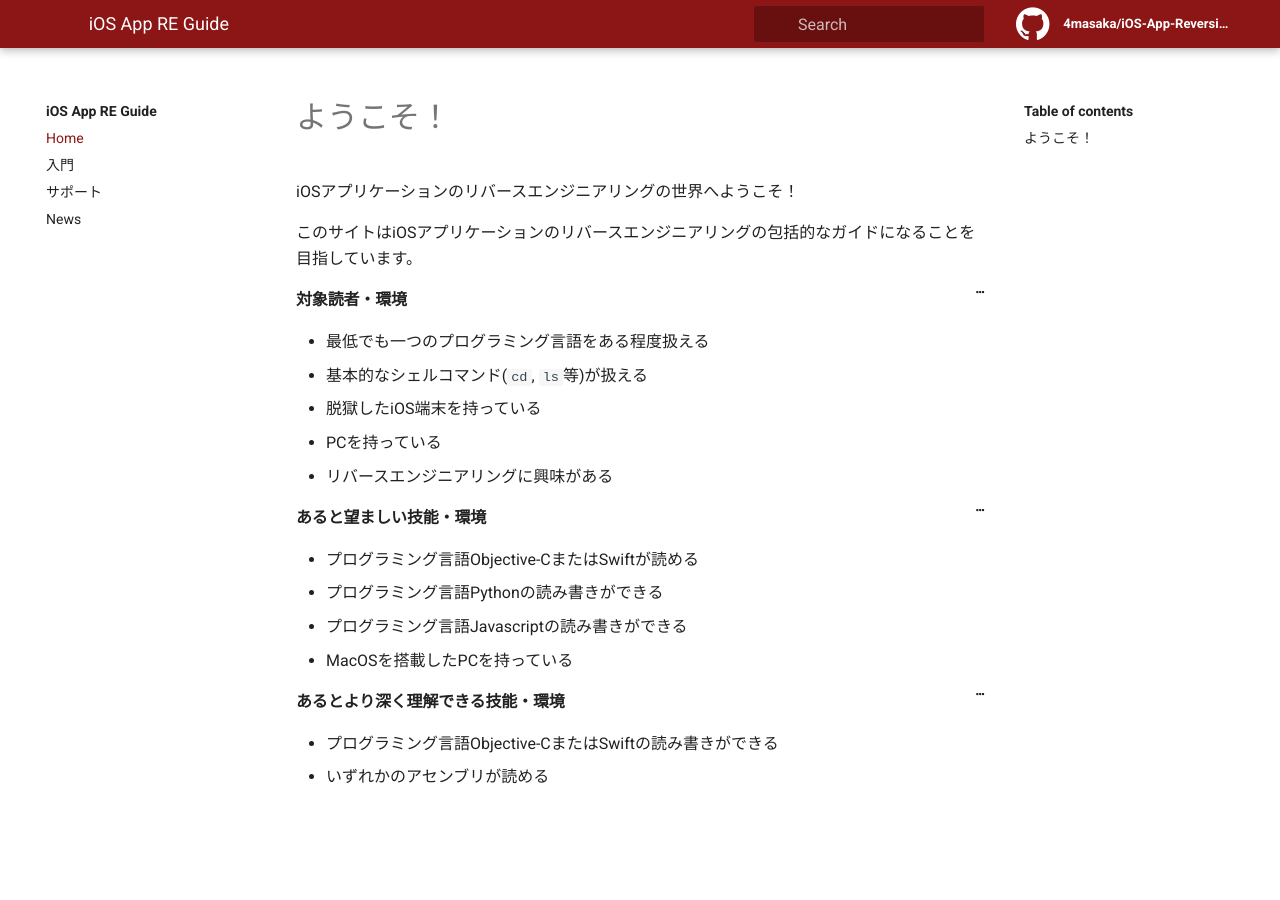
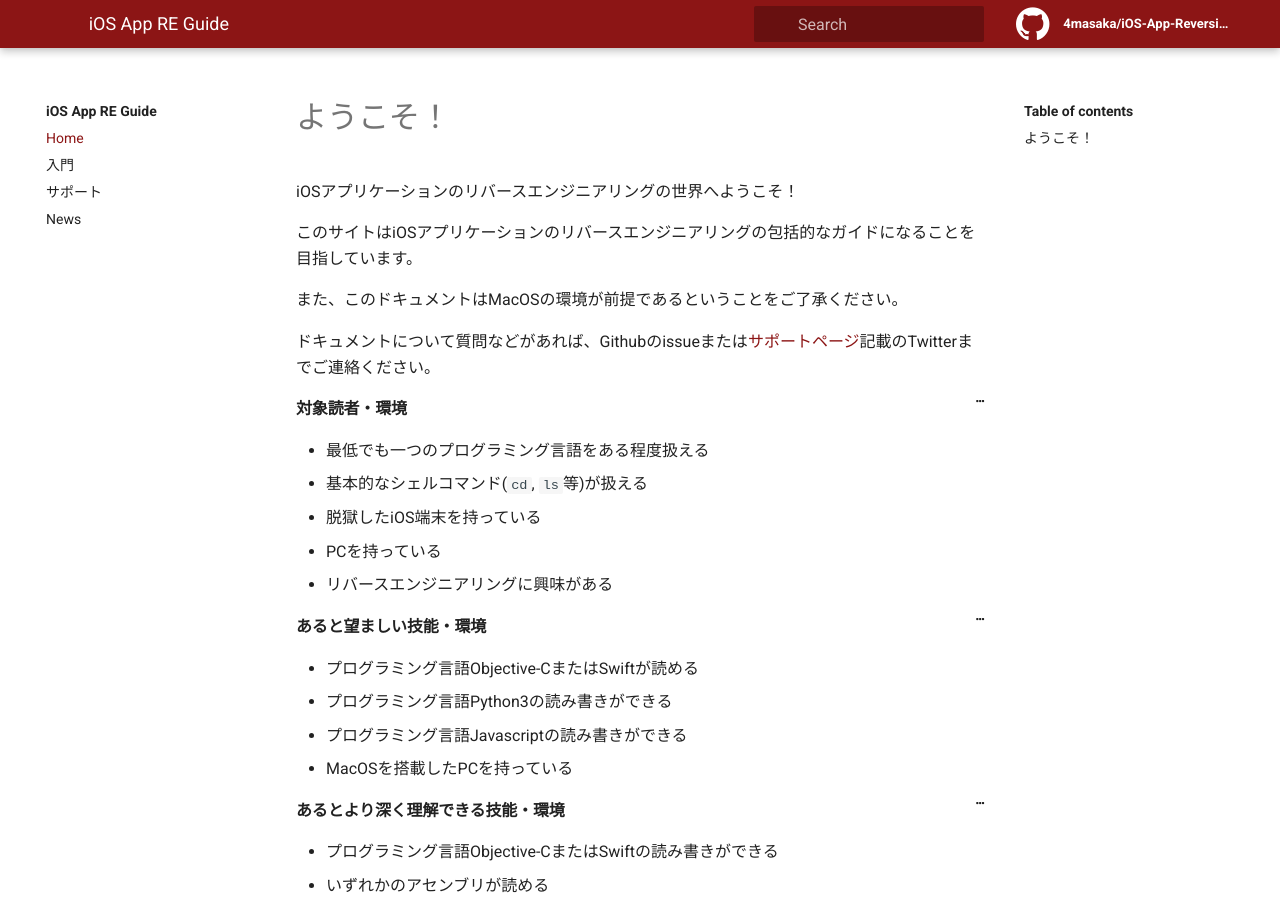
Before and after one commit to sh1ma/iOS-App-Reversing-guide, a Jekyll site: the page built from pages/index.md, in a window 1280 px wide and 900 px high. Built offline with Jekyll 4.4.1, drawn with Linux system fonts in a browser that asks for light colours.

Commit message:
ちょっと変更

```diff
--- a/pages/index.md
+++ b/pages/index.md
@@ -9,6 +9,10 @@ iOSアプリケーションのリバースエンジニアリングの世界へ
 
 このサイトはiOSアプリケーションのリバースエンジニアリングの包括的なガイドになることを目指しています。
 
+また、このドキュメントはMacOSの環境が前提であるということをご了承ください。
+
+ドキュメントについて質問などがあれば、Githubのissueまたは[サポートページ](support/)記載のTwitterまでご連絡ください。
+
 #### 対象読者・環境
 - 最低でも一つのプログラミング言語をある程度扱える
 - 基本的なシェルコマンド(`cd`, `ls`等)が扱える
@@ -18,7 +22,7 @@ iOSアプリケーションのリバースエンジニアリングの世界へ
 
 #### あると望ましい技能・環境
 - プログラミング言語Objective-CまたはSwiftが読める
-- プログラミング言語Pythonの読み書きができる
+- プログラミング言語Python3の読み書きができる
 - プログラミング言語Javascriptの読み書きができる
 - MacOSを搭載したPCを持っている
 
```
